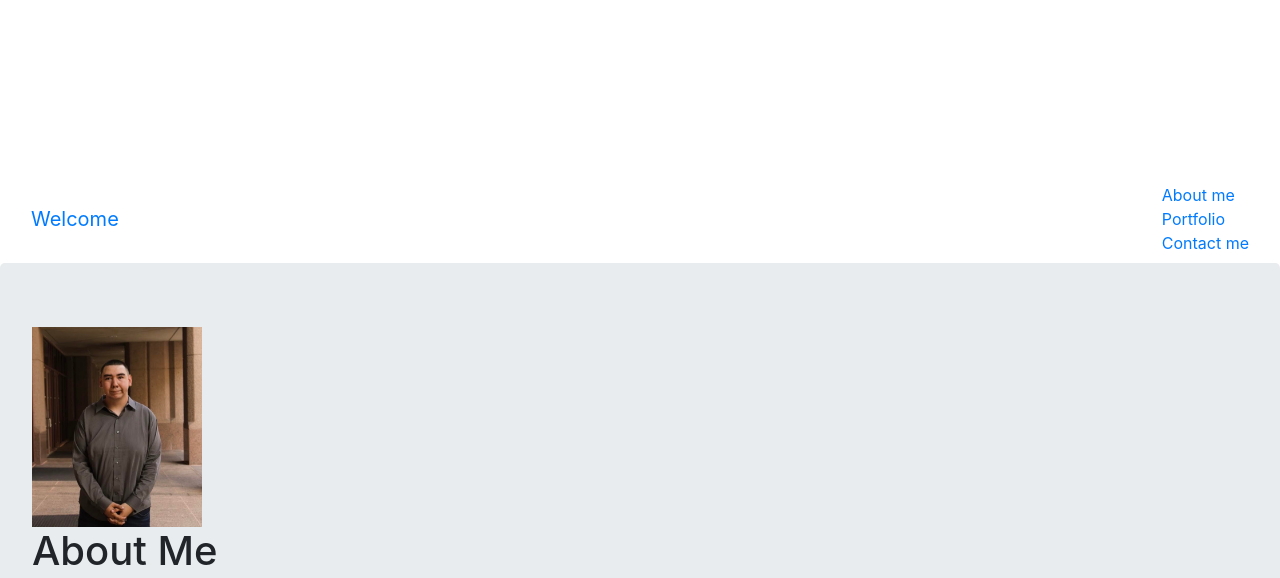
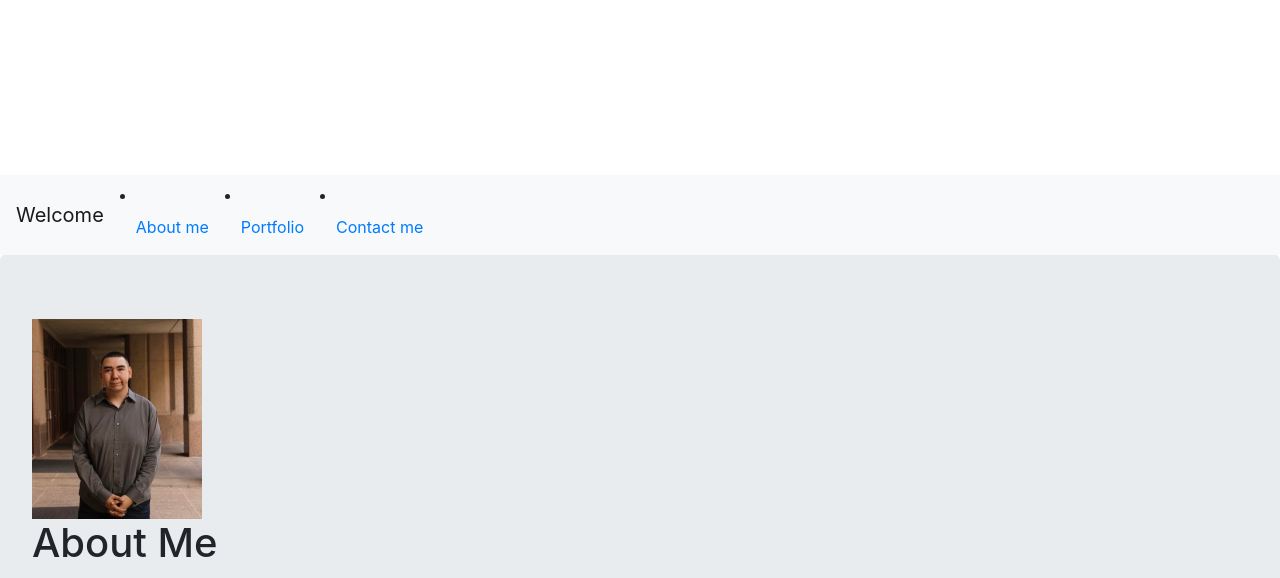
Before and after one commit to mattg2000/matt-portfolio, a plain HTML site: page public_html/index.html in a window 1280 px wide. Shown: the part 202-780 px from the top of the page. Drawn offline with nearby package versions, Linux system fonts and the light colour scheme.

Commit message:
changed navbar

```diff
--- a/public_html/index.html
+++ b/public_html/index.html
@@ -18,24 +18,27 @@
 	</div>
 </header>
 
-<nav class="navbar navbar-default">
-	<div class="container-fluid">
-		<div class="navbar-header">
+<nav class="navbar navbar-expand-lg navbar-light bg-light">
 	<a class="navbar-brand" href="#">Welcome</a>
-		</div>
-		<ul class="nav navbar-nav">
-			<li class="active"><a href="#">About me</a></li>
-			<li><a href="#">Portfolio</a></li>
-			<li><a href="#">Contact me</a></li>
-		</ul>
-	</div>
+
+	<li class="nav-item">
+		<a class="nav-link" href="#">About me</a>
+	</li>
+	<li class="nav-item">
+		<a class="nav-link" href="#">Portfolio</a>
+	</li>
+	<li class="nav-item">
+		<a class="nav-link" href="#">Contact me</a>
+	</li>
 </nav>
 
 	<div class="jumbotron" id="jumbotron">
 	<img src="IMG-3426.jpg" class="img-responsive" height="200em">
 	<h1>About Me</h1>
-		<p>I grew up in Albuquerque New Mexico, I graduated from Amy Biehl high school in 2019. There I took dual credit classes
-			at CNM, I took business professionalism and Intro to Art. As a graduation requirement I also volunteered for over 100
+	<p>I grew up in Albuquerque New Mexico, I graduated from Amy Biehl high school in 2019. There I took dual credit
+		classes
+		at CNM, I took business professionalism and Intro to Art. As a graduation requirement I also volunteered for over
+		100
 		hours at ECHO a local food bank for senior citizens. After High school I took</p>
 </div>
 
@@ -46,21 +49,24 @@
 		<img class="card-img-top" src="Placeholder-1.png">
 		<div class="card-body">
 			<h5 class="card-title">Example 1</h5>
-			<p class="card-text">This will explain what project I am showcasing. How I did it, got it done and why I did it.</p>
+			<p class="card-text">This will explain what project I am showcasing. How I did it, got it done and why I did
+				it.</p>
 		</div>
 	</div>
 	<div class="card">
 		<img class="card-img-top" src="Placeholder-1.png">
 		<div class="card-body">
 			<h5 class="card-title">Example 2</h5>
-			<p class="card-text">This will explain what project I am showcasing. How I did it, got it done and why I did it.</p>
+			<p class="card-text">This will explain what project I am showcasing. How I did it, got it done and why I did
+				it.</p>
 		</div>
 	</div>
 	<div class="card">
 		<img class="card-img-top" src="Placeholder-1.png">
 		<div class="card-body">
 			<h5 class="card-title">Example 3</h5>
-			<p class="card-text">This will explain what project I am showcasing. How I did it, got it done and why I did it.</p>
+			<p class="card-text">This will explain what project I am showcasing. How I did it, got it done and why I did
+				it.</p>
 		</div>
 	</div>
 </div>
@@ -106,7 +112,8 @@
 				<span class="input-group-text"><i class="fa fa-comment"></i></span>
 			</div>
 
-			<textarea class="form-control" id="message" maxlength="2000" name="message" placeholder="Your Message (2000 characters max)" required
+			<textarea class="form-control" id="message" maxlength="2000" name="message"
+								placeholder="Your Message (2000 characters max)" required
 								rows="5"></textarea>
 		</div>
 	</div>
@@ -117,9 +124,9 @@
 
 
 <script>
-		src="https://code.jquery.com/jquery-3.5.1.min.js"
-		integrity="sha256-9/aliU8dGd2tb6OSsuzixeV4y/faTqgFtohetphbbj0="
-		crossorigin="anonymous"</script>
+	src = "https://code.jquery.com/jquery-3.5.1.min.js"
+	integrity = "sha256-9/aliU8dGd2tb6OSsuzixeV4y/faTqgFtohetphbbj0="
+	crossorigin = "anonymous"</script>
 
 <script src="https://cdnjs.cloudflare.com/ajax/libs/jquery/3.3.1/jquery.min.js"></script>
 <script crossorigin="anonymous"
```
Also changed, not shown: src/index.js (added, +29 -0 lines), src/package.json (added, +17 -0 lines), 1 other file. Lines whose indentation alone changed are shown as unchanged.
